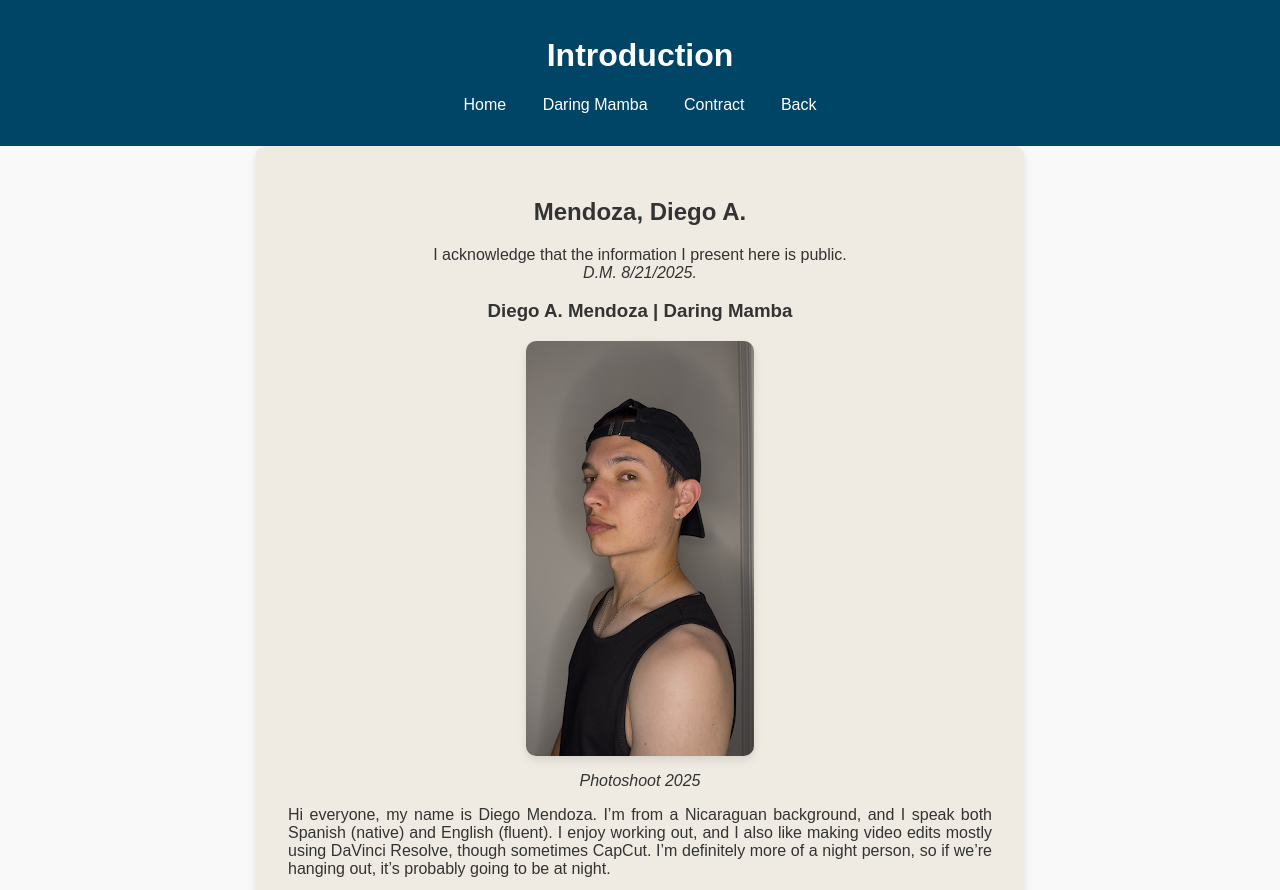
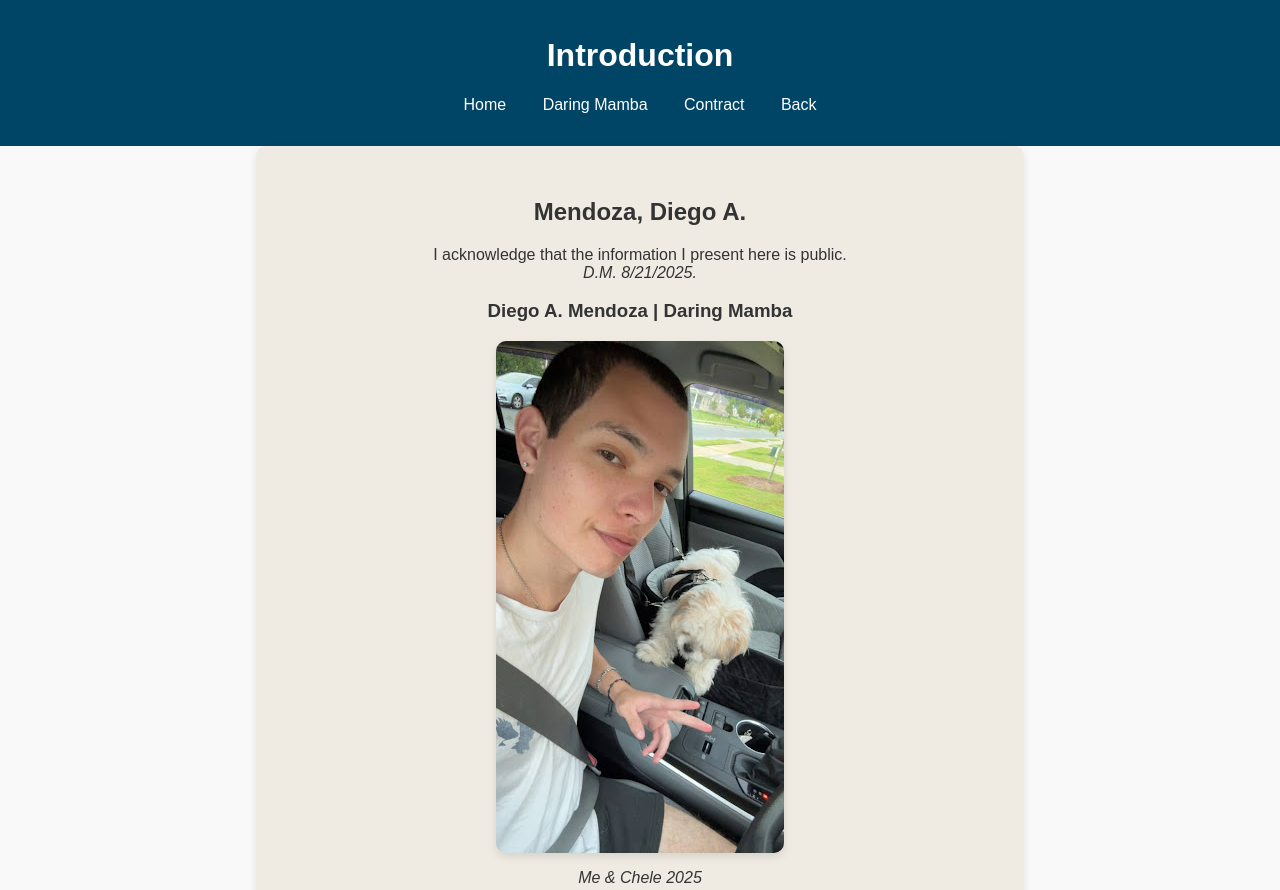
Before and after one commit to Pollitotito/itis3135, a plain HTML site: page introduction.html in a window 1280 px wide. Shown: the top 890 px of the page. Drawn offline with Linux system fonts and the light colour scheme.

Commit message:
Add files via upload

```diff
--- a/introduction.html
+++ b/introduction.html
@@ -26,8 +26,8 @@
     <h2 class="center">Mendoza, Diego A.</h2>
     <p class="center">I acknowledge that the information I present here is public.<br> <span class="italicized">D.M. 8/21/2025.</span></p>
     <h3 class="center">Diego A. Mendoza | Daring Mamba</h3>
-    <img class="foto-diego" src="image/Photoshoot.png" alt="Diego Mendoza's Photoshoot 2025">
-    <p class="center"><i>Photoshoot 2025</i></p>
+    <img class="foto-diego" src="image/Diego&chele.jpg" alt="Diego Mendoza's and Chele 2025">
+    <p class="center"><i>Me & Chele 2025</i></p>
     <p class="justified">Hi everyone, my name is Diego Mendoza.
       I’m from a Nicaraguan background, and I speak both Spanish (native) and English (fluent).
       I enjoy working out, and I also like making video edits mostly using DaVinci Resolve, though sometimes CapCut.
```
Also changed, not shown: image/Diego&chele.jpg (added).
